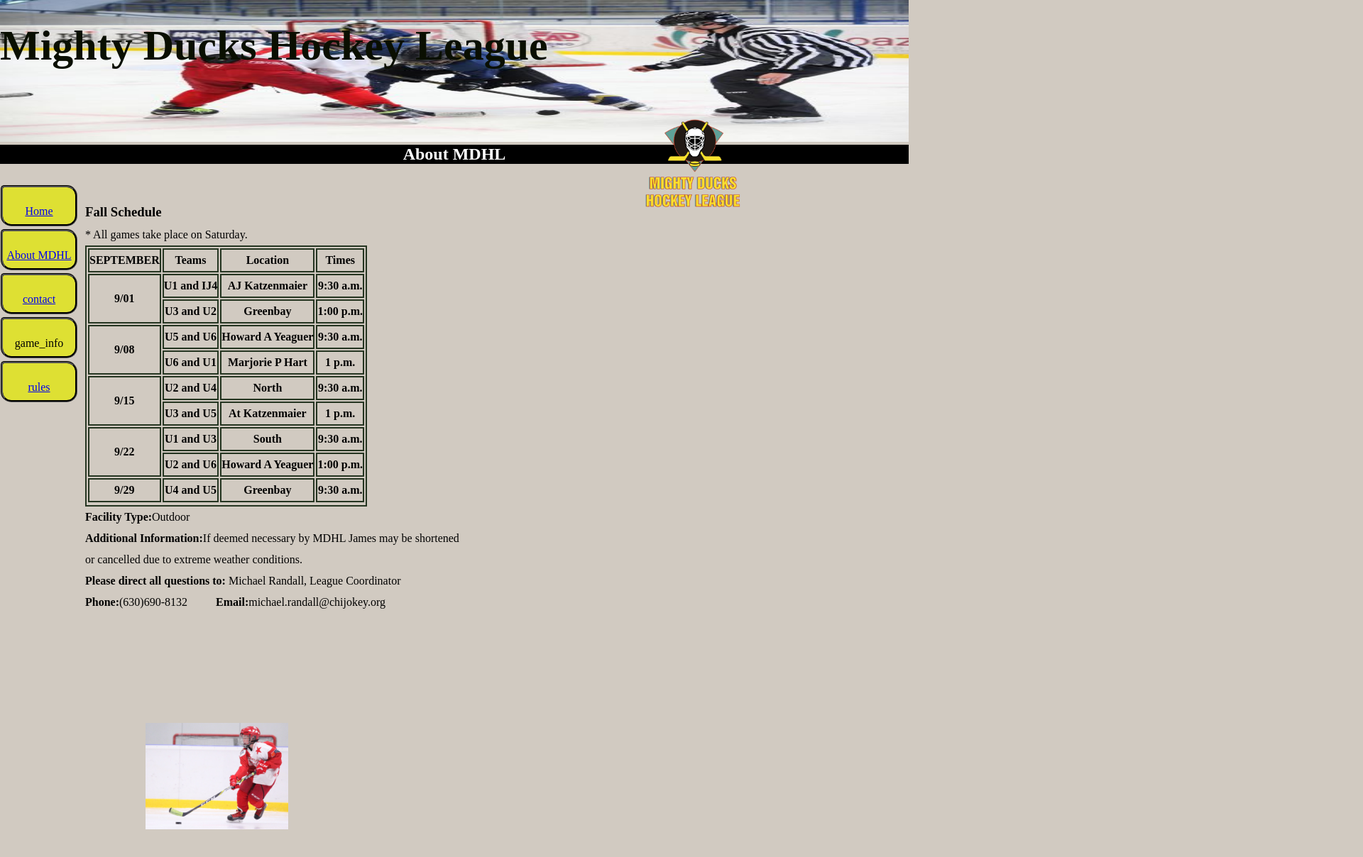
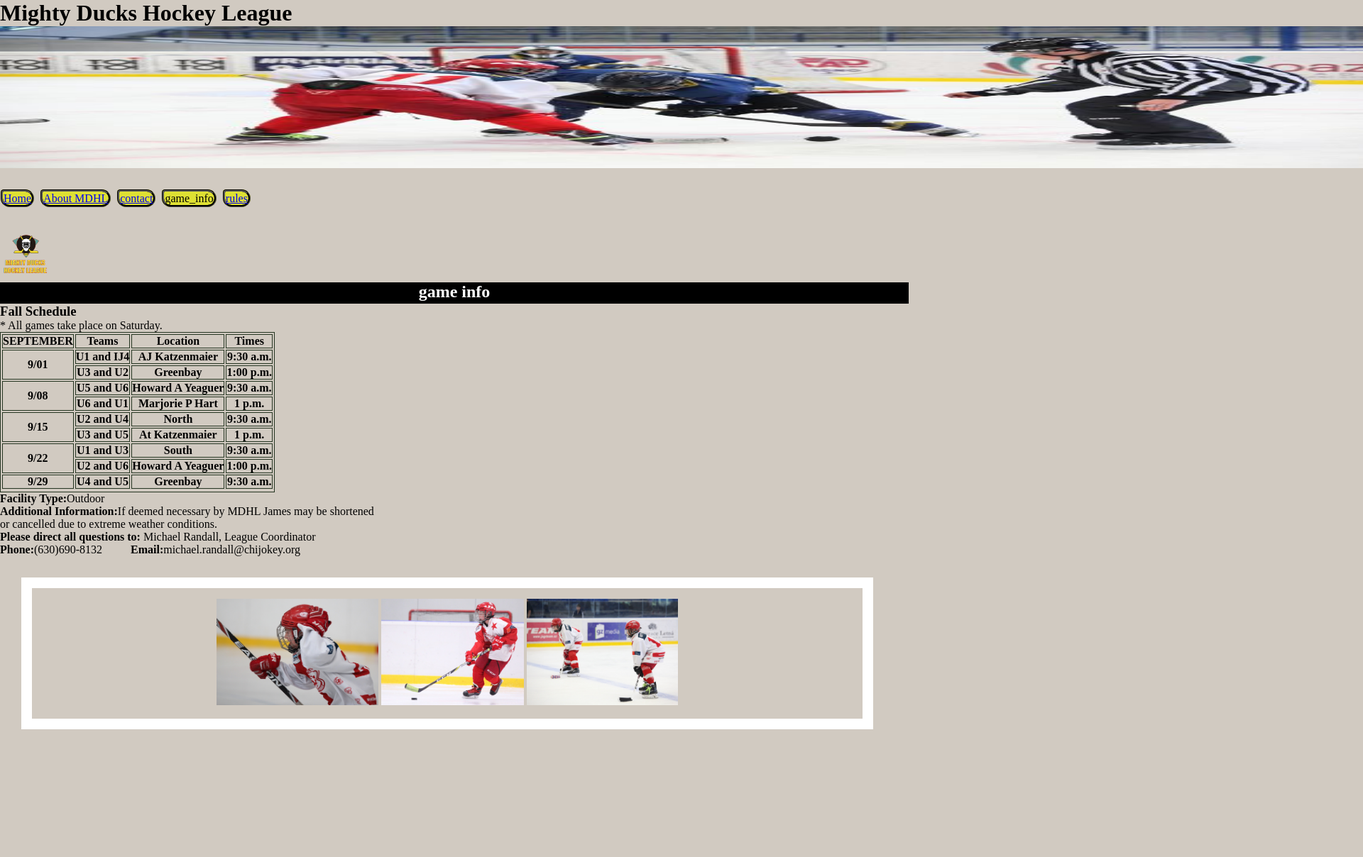
Before and after one commit to marcoave/MDHL_MAVELLANEDA, a plain HTML site: page game_info.html in a window 1280 px wide. Shown: the whole page at 71% size, 1920 px wide, since content can reach past the window. After the commit the page ends 1058 px from the top, so only its background shows below. Drawn offline with Linux system fonts and the light colour scheme.

Commit message:
actualizo task3

```diff
--- a/game_info.html
+++ b/game_info.html
@@ -13,8 +13,8 @@
     <title>Mighty Ducks Hockey League</title>
   </head>
   <body>
-    <header>
-      <figure>
+    <header class="containerheader">
+      <figure class="img11">
         <img
           src="./assets/design1_image1.jpg"
           height="150"
@@ -48,7 +48,7 @@
         />
         <!-- <img src="./assets/hockey_2.jpg" height="150" alt="imagen 2">-->
       </figure>
-      <h2 class="titulologo">About MDHL</h2>
+      <h2 class="titulologo">game info</h2>
       <article>
         <h3>Fall Schedule</h3>
         <p>* All games take place on Saturday.</p>
@@ -127,15 +127,13 @@
 
       </article>
     </main>
-    <footer>
-      <figure>
-        <img
-          src="./assets/hockey_2.jpg"
-          height="150"
-          alt="imagen1"
-          class="imgsec"
-        />
-      </figure>
-    </footer>
+     <footer class="containerfoot">
+                <figure>
+                <img src="./assets/hockey_1.jpg" height="150" alt="imagen1" class ="imgsec">
+                <img src="./assets/hockey_2.jpg" height="150" alt="imagen1" class ="imgsec">
+                <img src="./assets/hockey_3.jpg" height="150" alt="imagen1" class ="imgsec">
+                </figure>
+
+            </footer>
   </body>
 </html>
--- a/style.css
+++ b/style.css
@@ -7,19 +7,78 @@
 body {
     background-color: rgb(209, 202, 193);
 }
-.titulop{
+/*.containerbody{
+    width: 150%;
+    height: 20px;
+    margin: 2px 2px 2px 2px;
+    display: flex;
+    flex-wrap: wrap;
+    justify-content: center;
+    align-items: flex-start;*/
+
+}
+.containerheader {
+    width: 100%;
+    height: 20px;
+    margin: 2px 2px 2px 2px;
+    display: flex;
+    /*flex-direction: column-reverse;*/
+}
+.img11{
+    display: flex;
+    flex-direction: column-reverse;
+}
+.img1 {
+
+    width: 150%;
+    height: 200px;
+    align-items: center;
+
+}
+section{
+    width: 100%;
+        height: 300px;
+        padding: 1px 15px 1px 15px;
+        border: 15px 15px 15px 15px;
+        margin: 1px 1px 1px 1px;
+}
+
+/*.titulop{
     width: 100%;
     height: 100%;
     font-size: 60px;
 color: rgb(10, 15, 1);
 position: absolute;top:30px ;
-}
-.img1 {
-
-    width: 100%;
-    height: 200px;
+}*/
+.containermain{
+   /* width: 100%;*/
+    /*height: 100px;*/
+   /* margin: 2px 2px 2px 2px;*/
+   /* display: flex;*/
+    /*justify-content: center;*/
+   /* flex-direction: row-reverse;*/
 
 }
+
+.titulologo {
+    width:100%;
+    height: 30px;
+    background-color: black;
+    color: white;
+    text-align: center;
+    /*position: static;*/
+    top: 1px;
+
+}
+.logo{
+width: 70px;
+height: 70px;
+/*justify-content: left;*/
+padding: 1px 1px 1px 1px;
+}
+/*.box{
+    align-self:first baseline;
+}*/
 
 
 /*.img11 {
@@ -58,21 +117,21 @@ header {
     box-sizing: border-box;
 }*/
 .box{
-    position: absolute;
-    top:260px;
+    /*position: absolute;*/
+    /*align-self:center;*/
+    top:360px;
    /* line-height: 100%;*/
-   vertical-align: middle;
-    line-height:65px;
-
-}
+   /*vertical-align: middle;*/
+    line-height:85px;
+    }
 /*nav{
     border:3px solid black;
 }*/
 .ancor{
-    display: block;
+    /*display: block;*/
     background-color: rgb(222, 224, 51);
     /*position:relative; border-bottom-width:520px;*/
-    width: 100px;
+    width: 250px;
     height: 50px;
     padding: 1px 1px 1px 1px;
     margin: 1px 4px 4px 1px;
@@ -82,30 +141,41 @@ header {
     text-align: center;
 
 }
-.logo{
+/*.logo{
     width: 12%;
     height: 20%;
     display: block;
     position: absolute;
         top: 150px;
         left: 900px;
-}
-.titulologo{
+}*/
+/*.titulologo{
     background-color: black;
     color: white;
     text-align: center;
     position: static;
     top: 1px;0px
+}*/
+/*.containerseccion{
+    width: 80%;
+    height: 100px;
+    margin: 2px 2px 2px 2px;
+    display: flex;
+    flex-direction: column;*/
 }
-
 article{
-    position: relative;
-        top: 50px;
-        left: 120px;
-        display: block;
-        line-height: 30px;
+    width: 150vh;
+    height: 300px;
+    padding: 15px 1px 15px 1px;
+    border: 15px 15px 15px 15px;
+    margin: 30px 30px 30px 30px;
+    /*display: block;*/
+            /*line-height: 30px;
+                width: 100%;
+                top: 50px;
+                   left: 120px;*/
         }
-  .div1 {
+  /*.div1 {
         position: relative;
         top: 50px;
         left: 120px;
@@ -117,12 +187,13 @@ article{
      p{
      line-height: 15px
      position: absolute ;top:9px;
-     }
-footer{
+     }*/
+/*footer{
     padding: 5px;
     width: 250;
-    position: relative;
-    margin: 200px;
+    /*position: relative;*/
+    /*display: flex;
+    margin: 200px;*/
 }
 /*table {
     background-color: aliceblue;
@@ -140,11 +211,33 @@ tr{
     text-align: center;
 }
 table,th,td {
-    border: 2px solid;
+    border: 1px solid;
     border-color: rgb(37, 53, 33);
     text-align: center;
 }
 .lista2 {
-    /* list-style-image: url(../assets/icon.png); */
+
     list-style-type:lower-latin;
 }
+.containerfoot {
+   width: 150vh;
+   height: 30%;
+   padding: 15px 15px 15px 15px;
+   border: 15px solid rgb(255, 255, 255);
+   margin: 30px 30px 30px 30px;
+   box-sizing:border-box ;
+    display: flex;
+   flex-direction: row;
+   justify-content: space-around;
+   /*background-color:brown
+    display:flex;
+    justify-content: center;
+    align-items:center;*/
+}
+.div1{
+    width: 100%;
+    height: 300px;
+    padding: 15px 15px 15px 15px;
+    border: 15px 15px 15px 15px;
+    margin: 30px 30px 30px 30px;
+}
```
Also changed, not shown: about.html (+5 -3 lines), contact.html (+5 -3 lines), index.html (+4 -2 lines), rules.html (+7 -4 lines).
